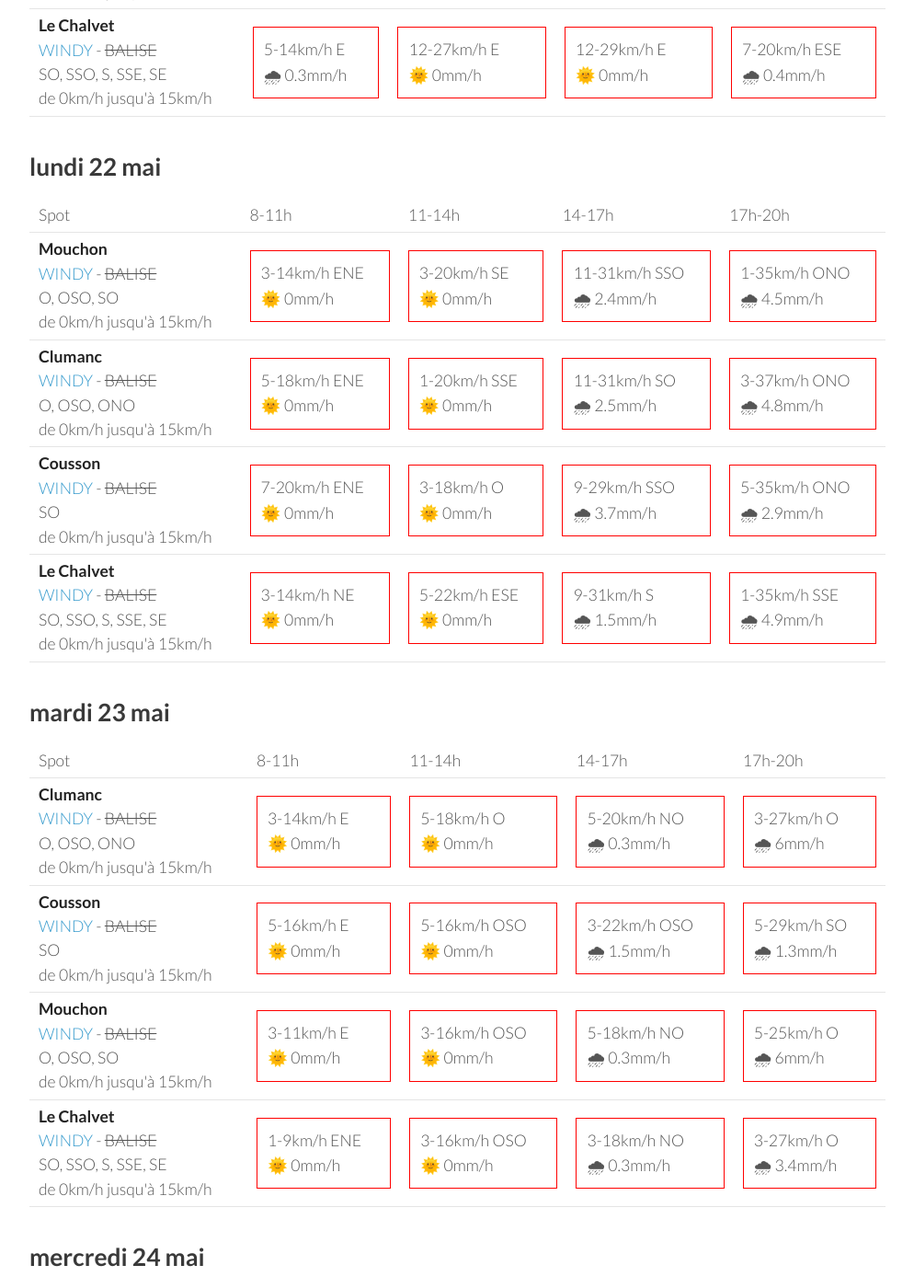
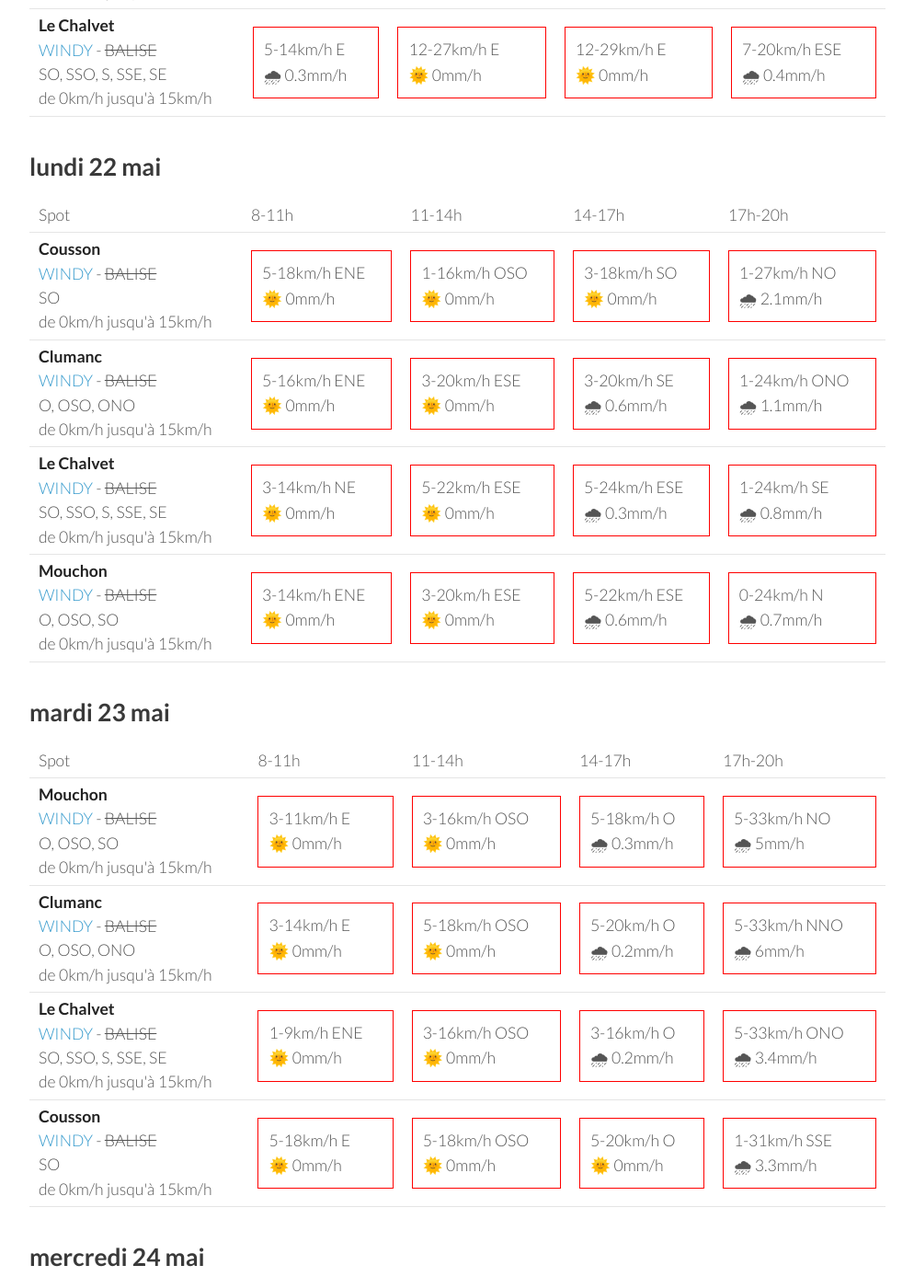
Before and after one commit to parapente-dans-le-nord/parapente-dans-le-nord.github.io, a Jekyll site: the page built from saint_andre.markdown, in a window 1280 px wide and 1400 px high, scrolled down 1299 px. Shown: the whole window at 92% size, without its empty margins (26-1020 px from the left). Built offline with Jekyll 4.4.1, drawn with Linux system fonts in a browser that asks for light colours; some of the changed text lies outside the part shown.

Commit message:
update index.markdown

```diff
--- a/saint_andre.markdown
+++ b/saint_andre.markdown
@@ -130,32 +130,22 @@ page mise à jour le samedi 20 mai 13:36
       <td>17h-20h</td>
     </tr>
 <tr>
-        <td><strong>Mouchon</strong><br><a href="https://windy.com/43.992/6.424?43.878,6.425,10,m:eSuaglR">WINDY</a> - <span class="no-balise"> BALISE </span><br> <span class="vent-favorable">O, OSO, SO</span><br><span class="force-vent">de 0km/h jusqu'à 15km/h</span> </td>
+        <td><strong>Cousson</strong><br><a href="https://windy.com/44.054/6.240?43.940,6.241,10,m:eSAaglz">WINDY</a> - <span class="no-balise"> BALISE </span><br> <span class="vent-favorable">SO</span><br><span class="force-vent">de 0km/h jusqu'à 15km/h</span> </td>
 
-            <td><div class="not-flyable"><p>3-14km/h ENE</p><p>🌞 0mm/h</p></div></td>
-            <td><div class="not-flyable"><p>3-20km/h SE</p><p>🌞 0mm/h</p></div></td>
-            <td><div class="not-flyable"><p>11-31km/h SSO</p><p>🌧 2.4mm/h</p></div></td>
-            <td><div class="not-flyable"><p>1-35km/h ONO</p><p>🌧 4.5mm/h</p></div></td>
+            <td><div class="not-flyable"><p>5-18km/h ENE</p><p>🌞 0mm/h</p></div></td>
+            <td><div class="not-flyable"><p>1-16km/h OSO</p><p>🌞 0mm/h</p></div></td>
+            <td><div class="not-flyable"><p>3-18km/h SO</p><p>🌞 0mm/h</p></div></td>
+            <td><div class="not-flyable"><p>1-27km/h NO</p><p>🌧 2.1mm/h</p></div></td>
 
 
     </tr>
 <tr>
         <td><strong>Clumanc</strong><br><a href="https://windy.com/44.027/6.402?43.914,6.403,10,m:eSxaglP">WINDY</a> - <span class="no-balise"> BALISE </span><br> <span class="vent-favorable">O, OSO, ONO</span><br><span class="force-vent">de 0km/h jusqu'à 15km/h</span> </td>
 
-            <td><div class="not-flyable"><p>5-18km/h ENE</p><p>🌞 0mm/h</p></div></td>
-            <td><div class="not-flyable"><p>1-20km/h SSE</p><p>🌞 0mm/h</p></div></td>
-            <td><div class="not-flyable"><p>11-31km/h SO</p><p>🌧 2.5mm/h</p></div></td>
-            <td><div class="not-flyable"><p>3-37km/h ONO</p><p>🌧 4.8mm/h</p></div></td>
-
-
-    </tr>
-<tr>
-        <td><strong>Cousson</strong><br><a href="https://windy.com/44.054/6.240?43.940,6.241,10,m:eSAaglz">WINDY</a> - <span class="no-balise"> BALISE </span><br> <span class="vent-favorable">SO</span><br><span class="force-vent">de 0km/h jusqu'à 15km/h</span> </td>
-
-            <td><div class="not-flyable"><p>7-20km/h ENE</p><p>🌞 0mm/h</p></div></td>
-            <td><div class="not-flyable"><p>3-18km/h O</p><p>🌞 0mm/h</p></div></td>
-            <td><div class="not-flyable"><p>9-29km/h SSO</p><p>🌧 3.7mm/h</p></div></td>
-            <td><div class="not-flyable"><p>5-35km/h ONO</p><p>🌧 2.9mm/h</p></div></td>
+            <td><div class="not-flyable"><p>5-16km/h ENE</p><p>🌞 0mm/h</p></div></td>
+            <td><div class="not-flyable"><p>3-20km/h ESE</p><p>🌞 0mm/h</p></div></td>
+            <td><div class="not-flyable"><p>3-20km/h SE</p><p>🌧 0.6mm/h</p></div></td>
+            <td><div class="not-flyable"><p>1-24km/h ONO</p><p>🌧 1.1mm/h</p></div></td>
 
 
     </tr>
@@ -164,8 +154,18 @@ page mise à jour le samedi 20 mai 13:36
 
             <td><div class="not-flyable"><p>3-14km/h NE</p><p>🌞 0mm/h</p></div></td>
             <td><div class="not-flyable"><p>5-22km/h ESE</p><p>🌞 0mm/h</p></div></td>
-            <td><div class="not-flyable"><p>9-31km/h S</p><p>🌧 1.5mm/h</p></div></td>
-            <td><div class="not-flyable"><p>1-35km/h SSE</p><p>🌧 4.9mm/h</p></div></td>
+            <td><div class="not-flyable"><p>5-24km/h ESE</p><p>🌧 0.3mm/h</p></div></td>
+            <td><div class="not-flyable"><p>1-24km/h SE</p><p>🌧 0.8mm/h</p></div></td>
+
+
+    </tr>
+<tr>
+        <td><strong>Mouchon</strong><br><a href="https://windy.com/43.992/6.424?43.878,6.425,10,m:eSuaglR">WINDY</a> - <span class="no-balise"> BALISE </span><br> <span class="vent-favorable">O, OSO, SO</span><br><span class="force-vent">de 0km/h jusqu'à 15km/h</span> </td>
+
+            <td><div class="not-flyable"><p>3-14km/h ENE</p><p>🌞 0mm/h</p></div></td>
+            <td><div class="not-flyable"><p>3-20km/h ESE</p><p>🌞 0mm/h</p></div></td>
+            <td><div class="not-flyable"><p>5-22km/h ESE</p><p>🌧 0.6mm/h</p></div></td>
+            <td><div class="not-flyable"><p>0-24km/h N</p><p>🌧 0.7mm/h</p></div></td>
 
 
     </tr>
@@ -186,32 +186,22 @@ page mise à jour le samedi 20 mai 13:36
       <td>17h-20h</td>
     </tr>
 <tr>
-        <td><strong>Clumanc</strong><br><a href="https://windy.com/44.027/6.402?43.914,6.403,10,m:eSxaglP">WINDY</a> - <span class="no-balise"> BALISE </span><br> <span class="vent-favorable">O, OSO, ONO</span><br><span class="force-vent">de 0km/h jusqu'à 15km/h</span> </td>
+        <td><strong>Mouchon</strong><br><a href="https://windy.com/43.992/6.424?43.878,6.425,10,m:eSuaglR">WINDY</a> - <span class="no-balise"> BALISE </span><br> <span class="vent-favorable">O, OSO, SO</span><br><span class="force-vent">de 0km/h jusqu'à 15km/h</span> </td>
 
-            <td><div class="not-flyable"><p>3-14km/h E</p><p>🌞 0mm/h</p></div></td>
-            <td><div class="not-flyable"><p>5-18km/h O</p><p>🌞 0mm/h</p></div></td>
-            <td><div class="not-flyable"><p>5-20km/h NO</p><p>🌧 0.3mm/h</p></div></td>
-            <td><div class="not-flyable"><p>3-27km/h O</p><p>🌧 6mm/h</p></div></td>
+            <td><div class="not-flyable"><p>3-11km/h E</p><p>🌞 0mm/h</p></div></td>
+            <td><div class="not-flyable"><p>3-16km/h OSO</p><p>🌞 0mm/h</p></div></td>
+            <td><div class="not-flyable"><p>5-18km/h O</p><p>🌧 0.3mm/h</p></div></td>
+            <td><div class="not-flyable"><p>5-33km/h NO</p><p>🌧 5mm/h</p></div></td>
 
 
     </tr>
 <tr>
-        <td><strong>Cousson</strong><br><a href="https://windy.com/44.054/6.240?43.940,6.241,10,m:eSAaglz">WINDY</a> - <span class="no-balise"> BALISE </span><br> <span class="vent-favorable">SO</span><br><span class="force-vent">de 0km/h jusqu'à 15km/h</span> </td>
+        <td><strong>Clumanc</strong><br><a href="https://windy.com/44.027/6.402?43.914,6.403,10,m:eSxaglP">WINDY</a> - <span class="no-balise"> BALISE </span><br> <span class="vent-favorable">O, OSO, ONO</span><br><span class="force-vent">de 0km/h jusqu'à 15km/h</span> </td>
 
-            <td><div class="not-flyable"><p>5-16km/h E</p><p>🌞 0mm/h</p></div></td>
-            <td><div class="not-flyable"><p>5-16km/h OSO</p><p>🌞 0mm/h</p></div></td>
-            <td><div class="not-flyable"><p>3-22km/h OSO</p><p>🌧 1.5mm/h</p></div></td>
-            <td><div class="not-flyable"><p>5-29km/h SO</p><p>🌧 1.3mm/h</p></div></td>
-
-
-    </tr>
-<tr>
-        <td><strong>Mouchon</strong><br><a href="https://windy.com/43.992/6.424?43.878,6.425,10,m:eSuaglR">WINDY</a> - <span class="no-balise"> BALISE </span><br> <span class="vent-favorable">O, OSO, SO</span><br><span class="force-vent">de 0km/h jusqu'à 15km/h</span> </td>
-
-            <td><div class="not-flyable"><p>3-11km/h E</p><p>🌞 0mm/h</p></div></td>
-            <td><div class="not-flyable"><p>3-16km/h OSO</p><p>🌞 0mm/h</p></div></td>
-            <td><div class="not-flyable"><p>5-18km/h NO</p><p>🌧 0.3mm/h</p></div></td>
-            <td><div class="not-flyable"><p>5-25km/h O</p><p>🌧 6mm/h</p></div></td>
+            <td><div class="not-flyable"><p>3-14km/h E</p><p>🌞 0mm/h</p></div></td>
+            <td><div class="not-flyable"><p>5-18km/h OSO</p><p>🌞 0mm/h</p></div></td>
+            <td><div class="not-flyable"><p>5-20km/h O</p><p>🌧 0.2mm/h</p></div></td>
+            <td><div class="not-flyable"><p>5-33km/h NNO</p><p>🌧 6mm/h</p></div></td>
 
 
     </tr>
@@ -220,8 +210,18 @@ page mise à jour le samedi 20 mai 13:36
 
             <td><div class="not-flyable"><p>1-9km/h ENE</p><p>🌞 0mm/h</p></div></td>
             <td><div class="not-flyable"><p>3-16km/h OSO</p><p>🌞 0mm/h</p></div></td>
-            <td><div class="not-flyable"><p>3-18km/h NO</p><p>🌧 0.3mm/h</p></div></td>
-            <td><div class="not-flyable"><p>3-27km/h O</p><p>🌧 3.4mm/h</p></div></td>
+            <td><div class="not-flyable"><p>3-16km/h O</p><p>🌧 0.2mm/h</p></div></td>
+            <td><div class="not-flyable"><p>5-33km/h ONO</p><p>🌧 3.4mm/h</p></div></td>
+
+
+    </tr>
+<tr>
+        <td><strong>Cousson</strong><br><a href="https://windy.com/44.054/6.240?43.940,6.241,10,m:eSAaglz">WINDY</a> - <span class="no-balise"> BALISE </span><br> <span class="vent-favorable">SO</span><br><span class="force-vent">de 0km/h jusqu'à 15km/h</span> </td>
+
+            <td><div class="not-flyable"><p>5-18km/h E</p><p>🌞 0mm/h</p></div></td>
+            <td><div class="not-flyable"><p>5-18km/h OSO</p><p>🌞 0mm/h</p></div></td>
+            <td><div class="not-flyable"><p>5-20km/h O</p><p>🌞 0mm/h</p></div></td>
+            <td><div class="not-flyable"><p>1-31km/h SSE</p><p>🌧 3.3mm/h</p></div></td>
 
 
     </tr>
```
Also changed, not shown: other parts of saint_andre.markdown (+1 -1 lines).
